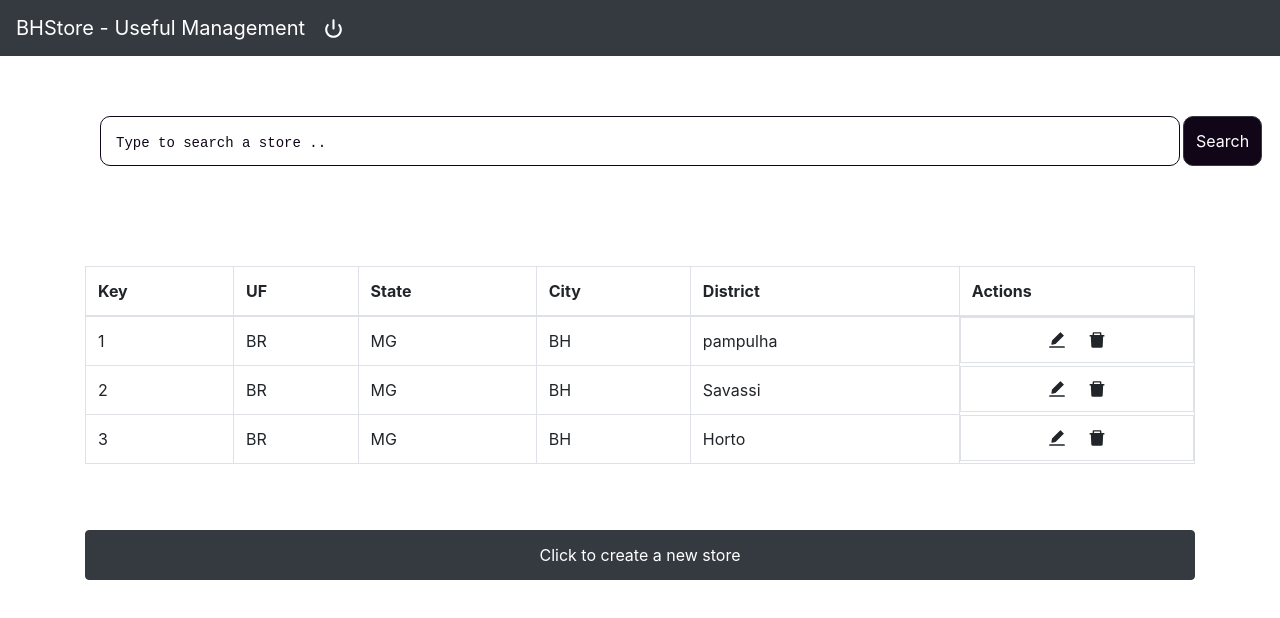
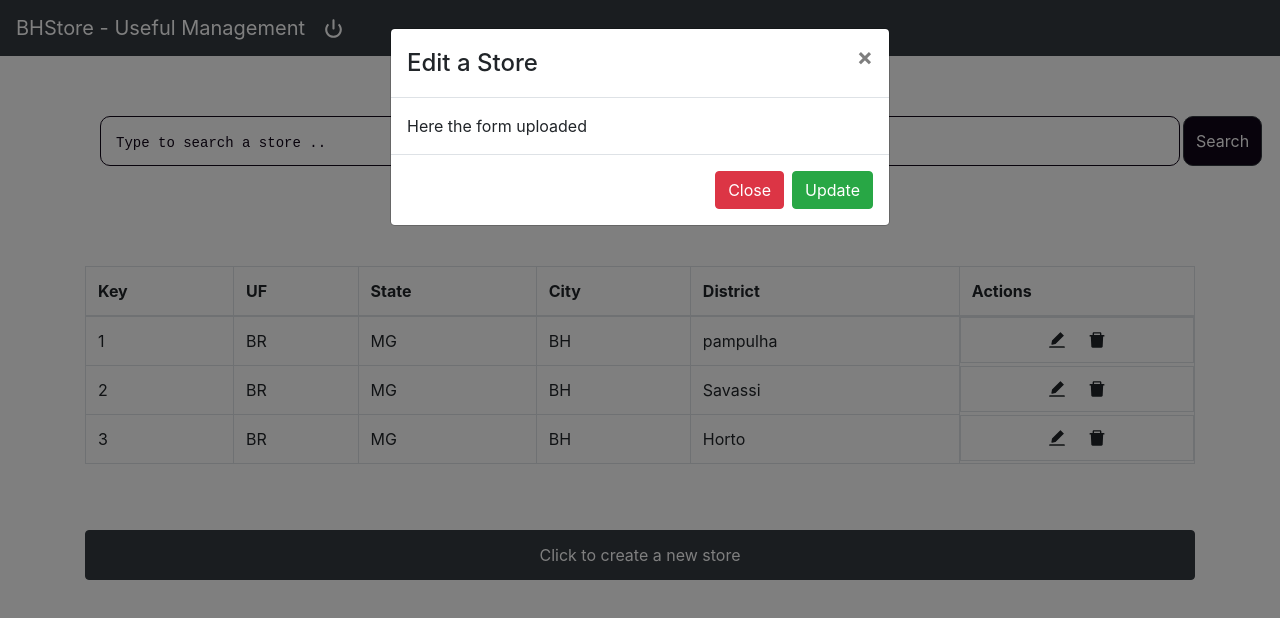
Before and after one commit to paulorodriguesdevcode/bhstore-app, a React (Create React App) app: page /home in a window 1280 px wide. Both pictures are taken after a click on the icon 1056 px from the left and 340 px from the top of the page. Shown: the top 618 px of the page. Built offline with nearby package versions, Linux system fonts and the light colour scheme.

Commit message:
feat: modal edit store added

```diff
--- a/src/components/MainHome/index.tsx
+++ b/src/components/MainHome/index.tsx
@@ -30,20 +30,32 @@ const stores = [
 ]
 
 const MainHome: React.FC = () => {
-  const [show, setShow] = useState(false)
-  const handleClose = () => setShow(false)
-  const handleShow = () => setShow(true)
-
   const handleSearchAndRender = () => {
     alert('procurou e atualizou a table')
   }
-
   const handleDelete = (id: string) => {
     alert(`deletou: ${id}`)
   }
 
-  const handleEdit = (id: string) => {
-    alert(`editou: ${id}`)
+  /// modal create
+  const [showModalNewStore, setShowModalNewStore] = useState(false)
+  const handleCloseModalNewStore = () => setShowModalNewStore(false)
+  const handleShowModalNewStore = () => setShowModalNewStore(true)
+  const handleConfirmCreate = () => {
+    alert('confirmou criação')
+    handleCloseModalNewStore()
+  }
+
+  /// modal edit
+  const [showModalEditStore, setShowModalEditStore] = useState(false)
+  const handleCloseModalEditStore = () => setShowModalEditStore(false)
+  const handleShowModalEditStore = (id: string) => {
+    // vai carregar o form com o id
+    setShowModalEditStore(true)
+  }
+  const handleConfirmUpdate = () => {
+    alert('confirmou update')
+    handleCloseModalEditStore()
   }
 
   return (
@@ -59,7 +71,6 @@ const MainHome: React.FC = () => {
           Search
         </Button>
       </div>
-
       {stores ? (
         <Table bordered hover className='table-list-stores col-md-12'>
           <thead>
@@ -83,7 +94,7 @@ const MainHome: React.FC = () => {
                 <td className='action-icons'>
                   <AiFillEdit
                     className='icon-edit'
-                    onClick={() => handleEdit(store.key)}
+                    onClick={() => handleShowModalEditStore(store.key)}
                     size={'20px'}
                     title={`Click to remove the store ${store.key}`}
                   />
@@ -103,25 +114,48 @@ const MainHome: React.FC = () => {
           Sorry, no records match your search
         </p>
       )}
-
       <Button
         className='btn-dark  btn-new-store col-md-12'
-        onClick={handleShow}
+        onClick={handleShowModalNewStore}
       >
         Click to create a new store
       </Button>
-
-      <Modal show={show} onHide={handleClose}>
+      {/* new modal */}
+      <Modal
+        name='new-store'
+        show={showModalNewStore}
+        onHide={handleCloseModalNewStore}
+      >
         <Modal.Header closeButton>
           <Modal.Title>Create a new Store</Modal.Title>
         </Modal.Header>
         <Modal.Body>Here the form</Modal.Body>
         <Modal.Footer>
-          <Button variant='danger' onClick={handleClose}>
+          <Button variant='danger' onClick={handleCloseModalNewStore}>
             Close
           </Button>
-          <Button variant='success' onClick={handleClose}>
+          <Button variant='success' onClick={handleConfirmCreate}>
             Create
+          </Button>
+        </Modal.Footer>
+      </Modal>
+
+      {/* edit modal */}
+      <Modal
+        name='edit-store'
+        show={showModalEditStore}
+        onHide={handleCloseModalEditStore}
+      >
+        <Modal.Header closeButton>
+          <Modal.Title>Edit a Store</Modal.Title>
+        </Modal.Header>
+        <Modal.Body>Here the form uploaded</Modal.Body>
+        <Modal.Footer>
+          <Button variant='danger' onClick={handleCloseModalEditStore}>
+            Close
+          </Button>
+          <Button variant='success' onClick={handleConfirmUpdate}>
+            Update
           </Button>
         </Modal.Footer>
       </Modal>
```
